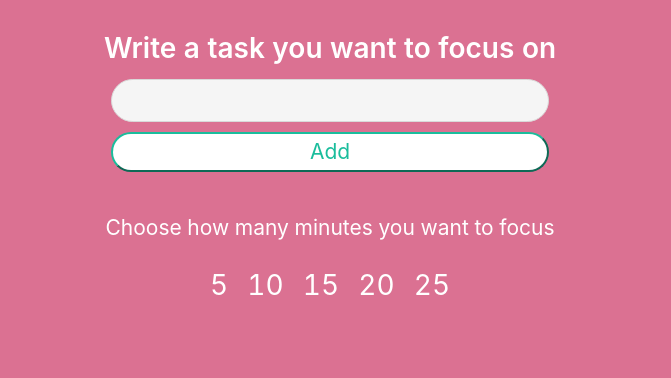
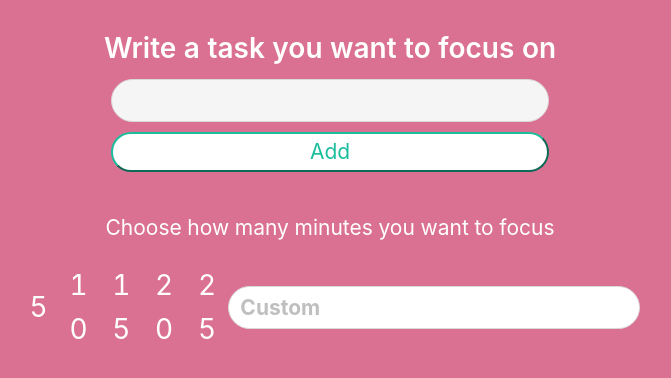
Before and after one commit to TAbrahamyan/react-pomodoro, a React (Create React App) app: page / in a window 1280 px wide. Both pictures are taken after typing "Sample" into the empty fields and a click on the button "Add". Shown: the top 378 px of the page, without its empty margins (310-981 px from the left). Built offline with nearby package versions, Linux system fonts and the light colour scheme.

Commit message:
Adding selectable custom timer

```diff
--- a/src/components/PomodoroBreak.tsx
+++ b/src/components/PomodoroBreak.tsx
@@ -1,13 +1,13 @@
 import React from 'react';
 
-import { IPomodoroModal } from '../interfaces';
+import { IPomodoroBreak } from '../interfaces';
 import { StyledText } from '../styles';
 
 import { Modal } from 'antd';
 
 let userBreakInterval: any;
 
-export const PomodoroBreak: React.FC<IPomodoroModal> = ({
+export const PomodoroBreak: React.FC<IPomodoroBreak> = ({
   setWriteableTask,
   countdownUserBreak,
   setCountdownUserBreak,
@@ -47,7 +47,7 @@ export const PomodoroBreak: React.FC<IPomodoroModal> = ({
           clearInterval(userBreakInterval);
           setVisibleModal(true);
         }
-      }, 1000);
+      }, 1);
     }
   }, [ showBreakTime ]);
 
--- a/src/components/PomodoroTask.tsx
+++ b/src/components/PomodoroTask.tsx
@@ -15,6 +15,7 @@ export const PomodoroTask: React.FC<ITask> = ({
   setUserBreak,
 }) => {
   const [ taskInput, setTaskInput ] = React.useState<string>('');
+  const [ customTime, setCustomTime ] = React.useState<string>('');
   const [ taskWrited, setTaskWrited ] = React.useState<boolean>(false);
   const [ inputDisabled, setInputDisabled ] = React.useState<boolean>(false);
   const [ chooseInitialTime, setChooseInitialTime ] = React.useState<boolean>(false);
@@ -32,6 +33,18 @@ export const PomodoroTask: React.FC<ITask> = ({
 
   const chooseTimeHandler: Function = ({ target: { textContent: t } }: any): void => {
     setInitialTime(t);
+    setChooseInitialTime(true);
+  }
+
+  const customTimeHandler: Function = ({ target: { value: v } }: any): void => {
+    if (v.match(/\D/g) || v.length > 2 || v > '25') {
+      return;
+    }
+
+    const replacedText = v.replace(/\D/g, '');
+
+    setCustomTime(replacedText);
+    setInitialTime(replacedText);
     setChooseInitialTime(true);
   }
 
@@ -71,19 +84,24 @@ export const PomodoroTask: React.FC<ITask> = ({
                 chooseTime?.map((time: string, i: number) =>
                   <StyledText key={i} large="true" onClick={chooseTimeHandler}>{ time ?? '' }</StyledText>)
               }
+              <Input
+                placeholder="Custom"
+                value={customTime}
+                onChange={customTimeHandler}
+              />
             </div>
           </div>
 
           { chooseInitialTime &&
             <div className="break-content">
               <StyledText>
-                Choose break
+                Choose minutes of break
               </StyledText>
 
               <div className="choose-break">
                 {
                   chooseBreak?.map((userBreak: string, i: number) =>
-                    <StyledText key={i} onClick={chooseBreakHandlder}>{ userBreak }</StyledText>)
+                    <StyledText key={i} onClick={chooseBreakHandlder}>{ userBreak ?? '' }</StyledText>)
                 }
               </div>
             </div>
--- a/src/components/PomodoroTimer.tsx
+++ b/src/components/PomodoroTimer.tsx
@@ -47,7 +47,7 @@ export const PomodoroTimer: React.FC<IPomodoroTask> = ({
           clearInterval(initialTimeinterval);
           setShowBreakTime(true);
         }
-      }, 1000);
+      }, 1);
     }
   }
 
--- a/src/interfaces.ts
+++ b/src/interfaces.ts
@@ -20,7 +20,7 @@ export interface IPomodoroTask {
 // Pomodoro Task interface
 
 // Pomodoro modal interface
-export interface IPomodoroModal {
+export interface IPomodoroBreak {
   setWriteableTask: Function,
   countdownUserBreak: string,
   setCountdownUserBreak: Function,
```
